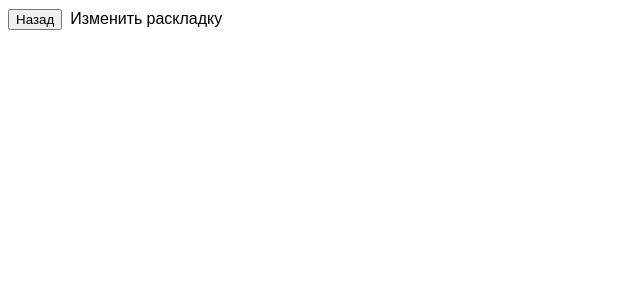
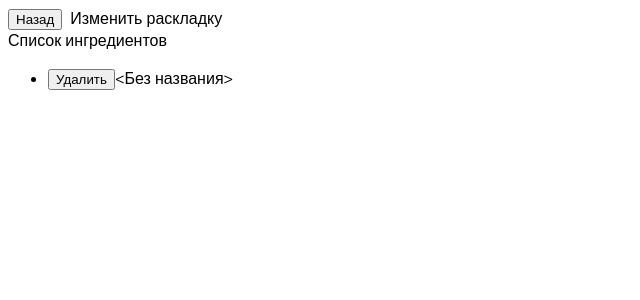
Before and after one commit to stepanzh/Proportio-beta, a Vue app: page / in a window 1280 px wide. Both pictures are taken after a click on the button "Изменить". Shown: the top 300 px of the page, without its empty margins (0-640 px from the left). Built offline with nearby package versions, Linux system fonts and the light colour scheme.

Commit message:
feat(edit): ingredient list and removing

```diff
--- a/src/components/OriginalTable.vue
+++ b/src/components/OriginalTable.vue
@@ -6,7 +6,6 @@
                 <TextField v-model="ingr.name" class="cell-name"/>
                 <OriginalAmount v-model="ingr.originalAmount" class="cell-amount"/>
                 <TextField v-model="ingr.unit" class="cell-unit" />
-                <!-- <button @click="store.remove(ingr.id)">Удалить</button> -->
             </div>
             <!-- Debug info -->
             <div>
--- a/src/views/proportio/EditView.vue
+++ b/src/views/proportio/EditView.vue
@@ -6,6 +6,19 @@
                     <button @click="proportio.navToCalc()">Назад</button>
                 </template>
             </AppNavBar>
+            <div>
+                <div>Список ингредиентов</div>
+                <ul v-if="store.ingredients.length">
+                    <li v-for="ingr in store.ingredients" :key="ingr.id">
+                        <button @click="store.remove(ingr.id)">Удалить</button>
+                        <span>{{ ingr.displayedName }}</span>
+                        <span></span>
+                    </li>
+                </ul>
+                <div v-else>
+                    Ингредиентов нет, добавьте в калькуляторе
+                </div>
+            </div>
         </div>
     </div>
 </template>
@@ -13,9 +26,11 @@
 
 <script setup>
 import AppNavBar from '@/components/AppNavBar.vue'
+import { useIngredientsStore } from '@/stores/ingredients'
 import { useProportioStore } from '@/stores/proportio'
 
 const proportio = useProportioStore()
+const store = useIngredientsStore()
 </script>
 
 
```
